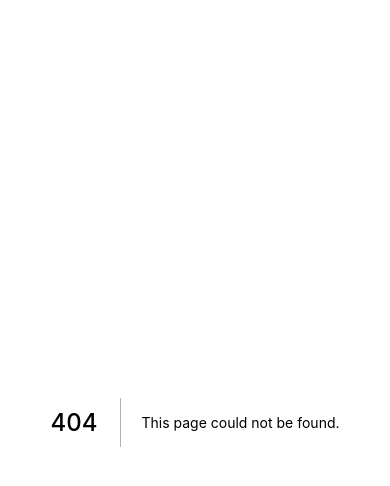
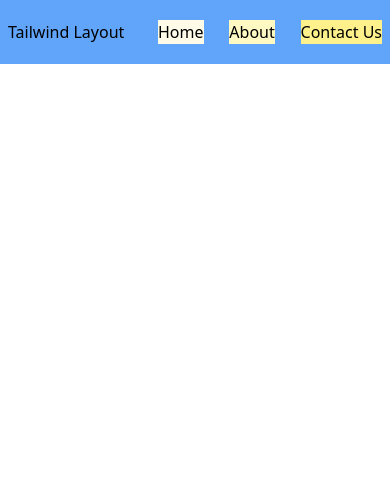
Before and after one commit to dlcmh/next-tailwind-3, a Next.js app: page /layout in a window 390 px wide. Before the commit this address had no page. Shown: the top 486 px of the page. Built offline with nearby package versions, Linux system fonts and the light colour scheme.

Commit message:
responsive layout

```diff
--- /dev/null
+++ b/pages/layout.tsx
@@ -0,0 +1,27 @@
+import type { NextPage } from 'next'
+import Link from 'next/link'
+
+// https://www.infoworld.com/article/3622288/tailwind-css-learn-the-joys-of-functional-responsive-css.html
+
+const ResponsiveLayout: NextPage = () => {
+  return (
+    <main>
+      <section className="flex justify-between items-center h-16 bg-blue-400 px-2 md:px-4">
+        <h1>Tailwind Layout</h1>
+        <nav className="flex justify-between items-center w-56">
+          <Link href="/">
+            <a className="bg-yellow-50">Home</a>
+          </Link>
+          <Link href="/">
+            <a className="bg-yellow-100">About</a>
+          </Link>
+          <Link href="/">
+            <a className="bg-yellow-200">Contact Us</a>
+          </Link>
+        </nav>
+      </section>
+    </main>
+  )
+}
+
+export default ResponsiveLayout
```
